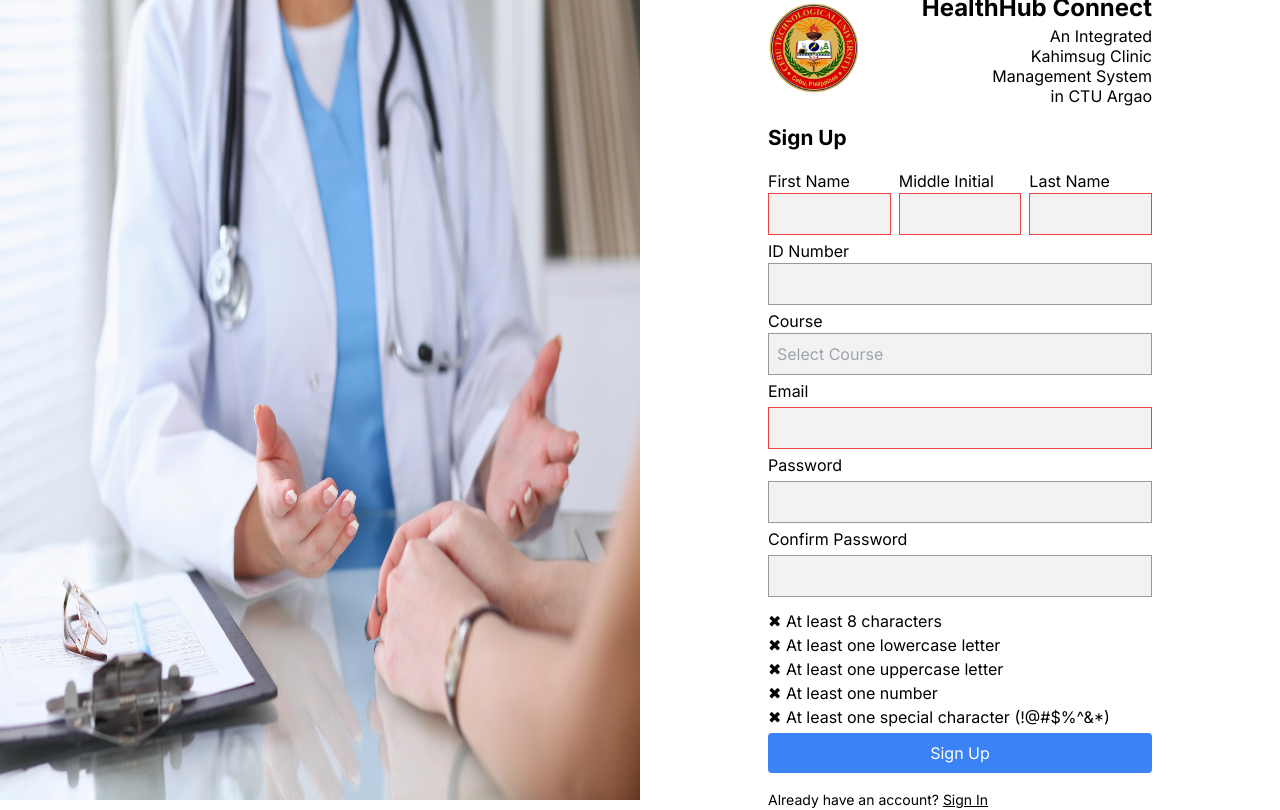
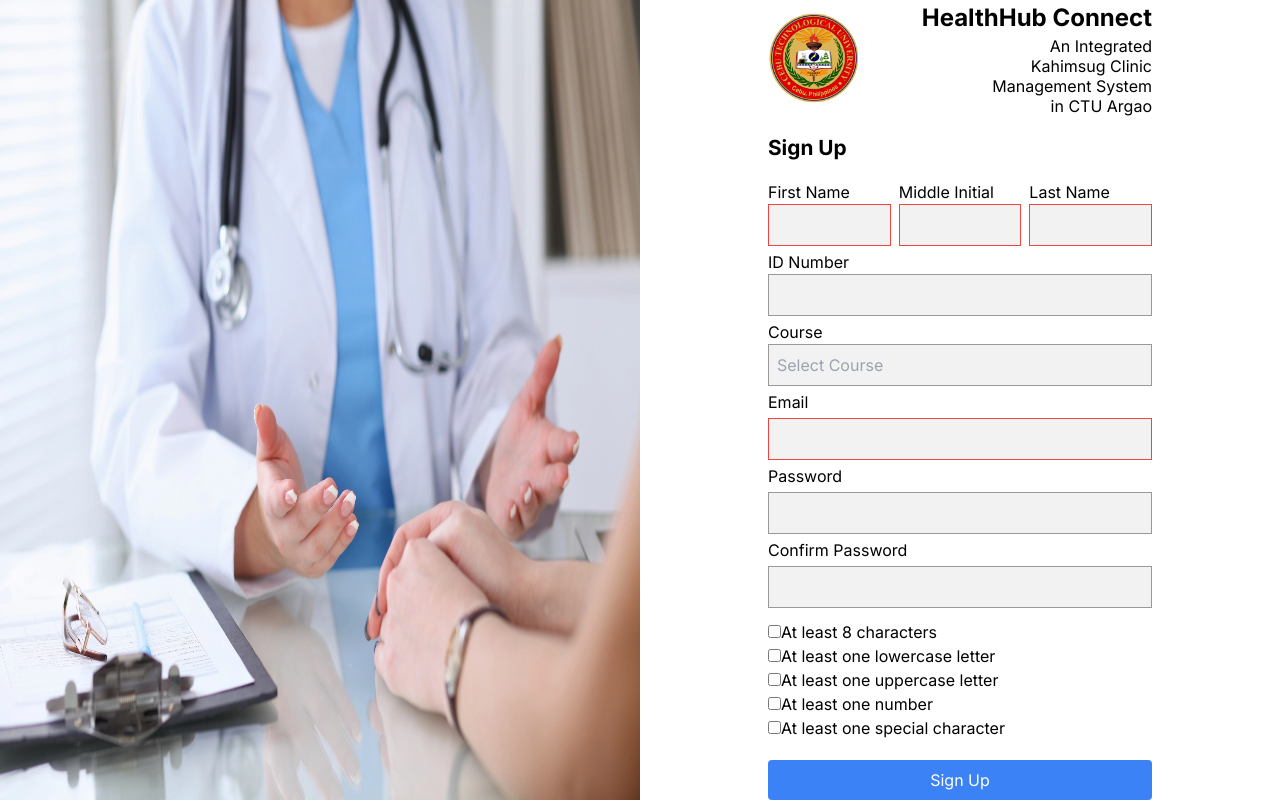
Before and after one commit to sherwinromano/capstone-project, a React (Vite) app in the folder client/: page /auth/sign-up in a window 1280 px wide. Built offline with nearby package versions, Linux system fonts and the light colour scheme.

Commit message:
Updated SignUp
Added different courses on the Course Field

```diff
--- a/client/src/pages/Authentication/SignUp.jsx
+++ b/client/src/pages/Authentication/SignUp.jsx
@@ -25,6 +25,40 @@ const SignUp = () => {
   const [validMiddleInitial, setValidMiddleInitial] = useState(false);
   const [validLastName, setValidLastName] = useState(false);
   const [validEmail, setValidEmail] = useState(false);
+
+  const courses = {
+    "COLLEGE OF EDUCATION, ARTS AND SCIENCES (COEd, AS)": [
+      "Bachelor of Elementary Education (BEED)",
+      "Bachelor of Secondary Education major in Math (BSED-Math)",
+      "Bachelor of Technology and Livelihood Education major in Home Economics (BTLEd)",
+      "Bachelor of Arts in English Language Studies (AB ELS)",
+      "Bachelor of Arts in Literature (AB Lit)",
+    ],
+    "COLLEGE OF TECHNOLOGY AND ENGINEERING (CoTE)": [
+      "Bachelor of Science in Industrial Engineering (BSIE)",
+      "Bachelor of Science in Information Technology (BSIT)",
+      "Bachelor in Industrial Technology (BIT) majors in:",
+      "Drafting Technology",
+      "Electronics Technology",
+      "Computer Technology",
+      "Garments Technology",
+      "Automotive Technology",
+    ],
+    "COLLEGE OF FORESTRY": [
+      "Bachelor of Science in Forestry (BSF)",
+    ],
+    "COLLEGE OF AGRICULTURE": [
+      "Bachelor of Science in Agriculture (BSA) majors in:",
+      "Animal Science",
+      "Horticulture",
+      "Agronomy",
+      "Crop Protection",
+      "Agricultural Economics",
+    ],
+    "COLLEGE OF HOSPITALITY MANAGEMENT AND TOURISM": [
+      "Bachelor of Science in Hospitality Management (BSHM)",
+    ],
+  };
 
   const handleCourseSelect = (course) => {
     setSelectedCourse(course);
@@ -192,38 +226,64 @@ const SignUp = () => {
 
         {/* Password Requirements Checkboxes */}
         <div className="flex flex-col mt-2">
-          <label className="flex items-center">
-            {passwordRequirements.length ? '✔' : '✖'} At least 8 characters
+          <label>
+            <input
+              type="checkbox"
+              checked={passwordRequirements.length}
+              readOnly
+            />
+            At least 8 characters
           </label>
-          <label className="flex items-center">
-            {passwordRequirements.lowercase ? '✔' : '✖'} At least one lowercase letter
+          <label>
+            <input
+              type="checkbox"
+              checked={passwordRequirements.lowercase}
+              readOnly
+            />
+            At least one lowercase letter
           </label>
-          <label className="flex items-center">
-            {passwordRequirements.uppercase ? '✔' : '✖'} At least one uppercase letter
+          <label>
+            <input
+              type="checkbox"
+              checked={passwordRequirements.uppercase}
+              readOnly
+            />
+            At least one uppercase letter
           </label>
-          <label className="flex items-center">
-            {passwordRequirements.number ? '✔' : '✖'} At least one number
+          <label>
+            <input
+              type="checkbox"
+              checked={passwordRequirements.number}
+              readOnly
+            />
+            At least one number
           </label>
-          <label className="flex items-center">
-            {passwordRequirements.specialChar ? '✔' : '✖'} At least one special character (!@#$%^&*)
+          <label>
+            <input
+              type="checkbox"
+              checked={passwordRequirements.specialChar}
+              readOnly
+            />
+            At least one special character
           </label>
         </div>
 
-        <input
-          type="submit"
-          value="Sign Up"
-          className="bg-blue-500 text-white py-2 px-4 rounded"
-        />
+        <button className="mt-4 p-2 bg-blue-500 text-white rounded">
+          Sign Up
+        </button>
       </form>
 
-      {/* Modal for Course Selection */}
+      {/* Course Selection Modal */}
       {showModal && (
         <div className="fixed inset-0 flex items-center justify-center bg-black bg-opacity-50">
-          <div className="bg-white p-6 rounded-lg w-[20rem]">
+          <div className="bg-white p-6 rounded-lg w-[30rem]">
             <h3 className="font-bold mb-4">Select Your Course</h3>
             <div className="flex flex-col gap-2">
-              {["BSIT", "BTVTED", "BIT", "HM"].map((course) => (
-                <label key={course}>
+              {Object.entries(courses).map(([college, courseList]) => (
+                <div key={college} className="mb-2">
+                  <h4 className="font-semibold">{college}</h4>
+                  {courseList.map((course, index) => (
+                    <label key={index} className="flex items-center">
                       <input
                         type="radio"
                         name="course"
@@ -232,6 +292,8 @@ const SignUp = () => {
                       />
                       {course}
                     </label>
+                  ))}
+                </div>
               ))}
             </div>
             <button
@@ -243,13 +305,6 @@ const SignUp = () => {
           </div>
         </div>
       )}
-
-      <p className="text-[14px]">
-        Already have an account?{" "}
-        <Link className="underline" to="/auth/sign-in">
-          Sign In
-        </Link>
-      </p>
     </div>
   );
 };
```
Lines whose indentation alone changed are shown as unchanged.
